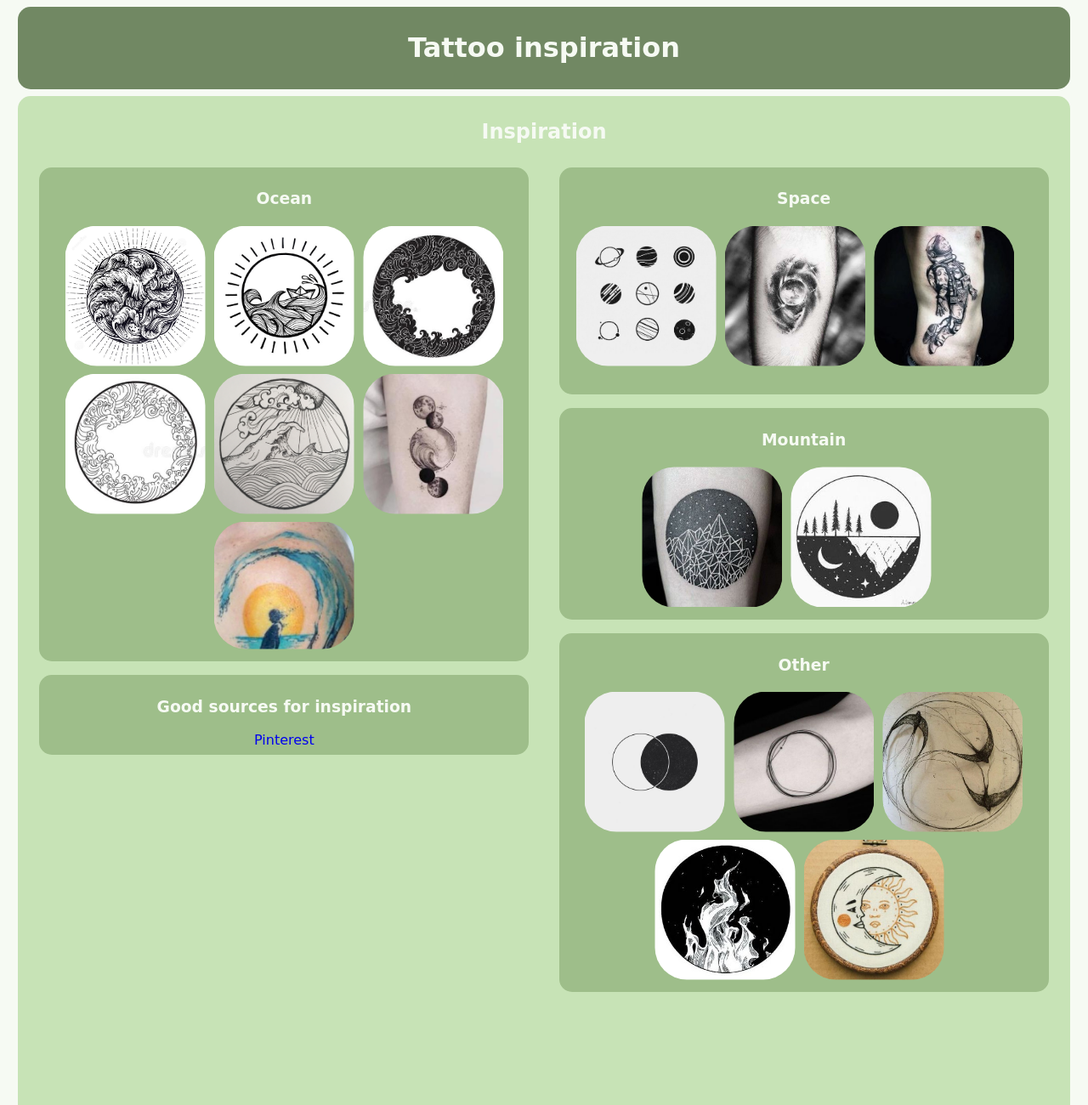
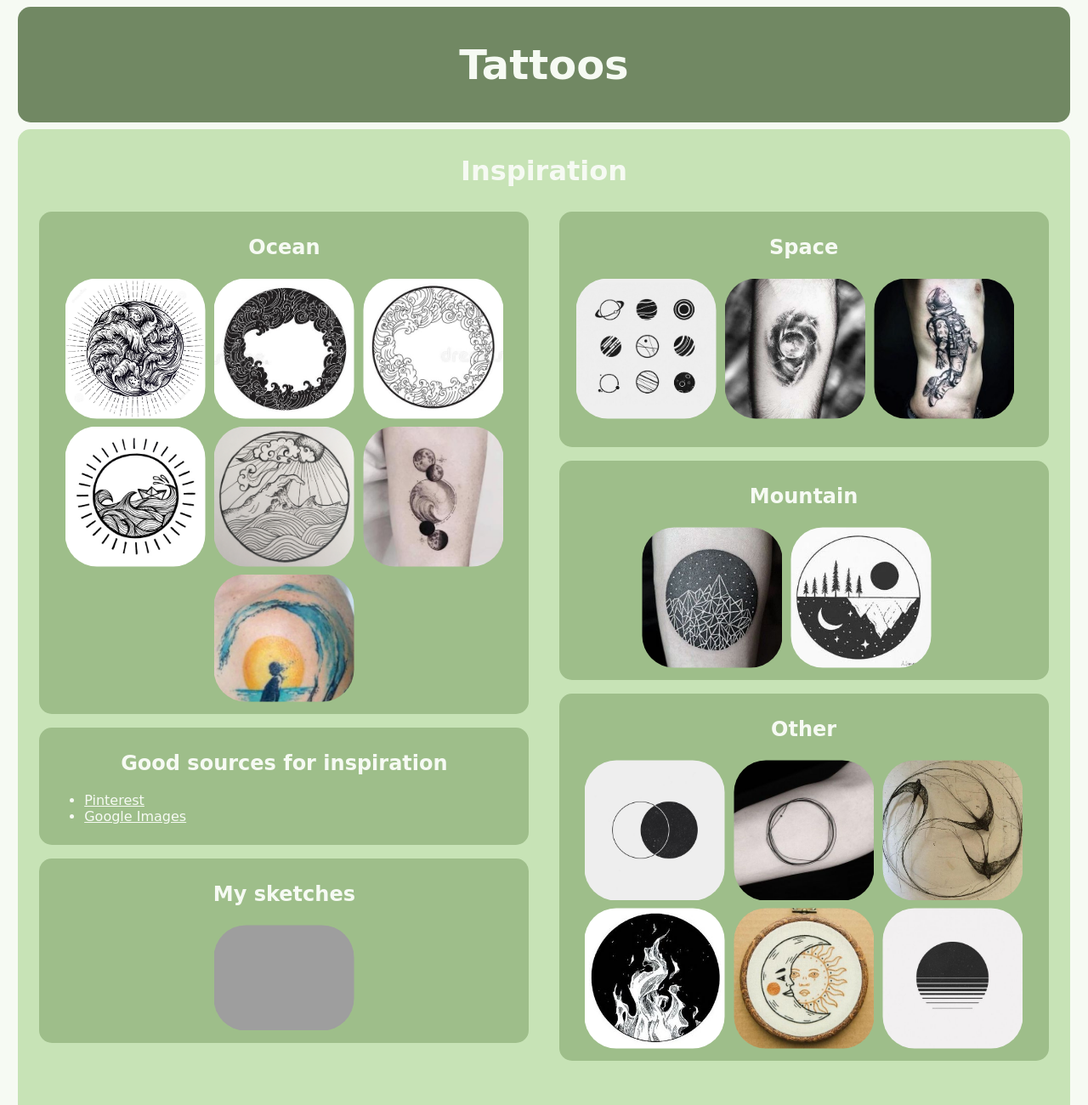
Before and after one commit to CFredsgaard/Tattoo-Ideas, a plain HTML site: page index.html in a window 1280 px wide. Shown: the top 1300 px of the page at 85% size. Drawn offline with Linux system fonts and the light colour scheme; grey boxes are pictures that could not be loaded; a web font is replaced by a local one.

Commit message:
taking a break from this project
I made this project to play around with a bit of HTML and CSS

```diff
--- a/index.html
+++ b/index.html
@@ -5,6 +5,7 @@
     <meta name="viewport" content="width=device-width, initial-scale=1.0">
     <title>Tattoo Inspiration</title>
     <link rel="stylesheet" href="style.css">
+    <link rel="icon" href="img/mountain/day_night_upside_down.jpeg">
 
     <!-- Fonts -->
     <link href="https://fonts.googleapis.com/css2?family=Miltonian+Tattoo&display=swap" rel="stylesheet">
@@ -13,16 +14,16 @@
 <body>
     <!-- Header -->
     <header>
-        <h1>Tattoo inspiration</h1>
+        <h1 id="header" >Tattoos</h1>
     </header>
 
     <!-- Inspiration, 2 divs inside 1 div-->
     <div id="wrapper">
-        <h2>Inspiration</h2>
+        <h1>Inspiration</h1>
 
         <!-- Space images-->
-        <div class="inspiration" id="ins_space">
-            <h3>Space</h3>
+        <div class="inspiration" id="space">
+            <h2>Space</h2>
             <img class="square" src="img/space/planets_minimalist.jpeg" alt="Minimalistic planets">
             <img class="square" src="img/space/moon_cloud.jpeg" alt="">
             <img class="square" src="img/space/spaceman.jpeg" alt="">
@@ -32,12 +33,12 @@
         </div>
 
         <!-- Ocean images-->
-        <div class="inspiration" id="ins_ocean">
-            <h3>Ocean</h3>
+        <div class="inspiration" id="ocean">
+            <h2>Ocean</h2>
             <img class="square" src="img/ocean/full_circle_ocean.jpeg" alt="Ocean tattoo">
-            <img class="square" src="img/ocean/ocean_paperboat.jpeg" alt="Ocean tattoo">
             <img class="square" src="img/ocean/ocean_circle_black.jpeg" alt="Ocean tattoo">
             <img class="square" src="img/ocean/ocean_circle_white.jpeg" alt="Ocean tattoo">
+            <img class="square" src="img/ocean/ocean_paperboat.jpeg" alt="Ocean tattoo">
             <img class="square" src="img/ocean/ocean_cloud_sun.jpeg" alt="Ocean tattoo">
             <img class="square" src="img/ocean/ocean_space.jpeg" alt="Ocean tattoo">
             <img class="square" src="img/ocean/sunset_person_wave.jpeg" alt="Ocean tattoo">
@@ -45,8 +46,8 @@
         </div>
 
         <!-- Mountain images-->
-        <div class="inspiration" id="ins_mountain">
-            <h3>Mountain</h3>
+        <div class="inspiration" id="mountain">
+            <h2>Mountain</h2>
             <img class="square" src="img/mountain/mountain_black.jpeg" alt="Mountains in circle inverted coloring">
             <img class="square" src="img/mountain/day_night_upside_down.jpeg" alt="Day and night upside-down">
             <img class="square" src="" alt="">
@@ -56,23 +57,31 @@
         </div>
 
         <!-- Other images-->
-        <div class="inspiration" id="ins_other">
-            <h3>Other</h3>
+        <div class="inspiration" id="other">
+            <h2>Other</h2>
             <img class="square" src="img/other/black_and_white_circle.jpeg" alt="solid black circle connected to a cirle made by a simple line">
             <img class="square" src="img/other/wavy_circles.jpeg" alt="Wavy circles">
             <img class="square" src="img/other/birds.jpeg" alt="Tree birds in a circle">
             <img class="square" src="img/other/fire.jpeg" alt="Fire">
             <img class="square" src="img/other/sun_moon.jpeg" alt="Sun and moon">
-            <img class="square" src="" alt="">
+            <img class="square" src="img/other/circle_sunset.jpeg" alt="">
         </div>
 
         <!-- Good Sources for inspiration -->
-        <div class="inspiration" id="ins_sources" id="abc">
-            <h3>Good sources for inspiration </h3>
-            <a href="https://www.pinterest.dk">Pinterest</a>
+        <div class="inspiration" id="sources" id="abc">
+            <h2>Good sources for inspiration </h2>
+            <ul>
+                <li><a target="_blank" href="https://www.pinterest.dk">Pinterest</a></li>
+                <li><a target="_blank" href="https://www.google.dk/imghp?hl=da&tab=wi&ogbl">Google Images</a></li>
+            </ul>
+        </div>
+
+        <!-- My sketches -->
+        <div class="inspiration" id="my_sketches">
+            <h2>My sketches</h2>
+            <img src="img/my_sketches/waves_stars.jpeg" alt="Waves and stars">
         </div>
     </div>
-
 
 
     <!-- Footer -->
--- a/style.css
+++ b/style.css
@@ -10,6 +10,10 @@ header{
     margin: 1vh 1vw;
     border-radius: 15px;
     text-align: center;
+}
+
+#header{
+    font-size: 3em;
 }
 
 h1, h2, h3, h4{
@@ -55,27 +59,34 @@ img{
     width: 43vw;
 }
 
-#ins_space{
+#space{
     float: right;
 }
 
-#ins_ocean{
+#ocean{
     float: left;
 }
 
-#ins_mountain{
+#mountain{
     float: right;
 }
 
-#ins_other{
+#other{
     float: right;
 }
 
-#ins_sources{
+#sources{
     float: left;
 }
 
+#my_sketches{
+    float: left;
+}
+
+ul{
+    text-align: left;
+}
+
 a{
-    text-align: left;
-    text-decoration: wavy;
+    color: #F6FAF3;
 }
```
Also changed, not shown: img/other/circle_sunset.jpeg (added), 2 other files.
